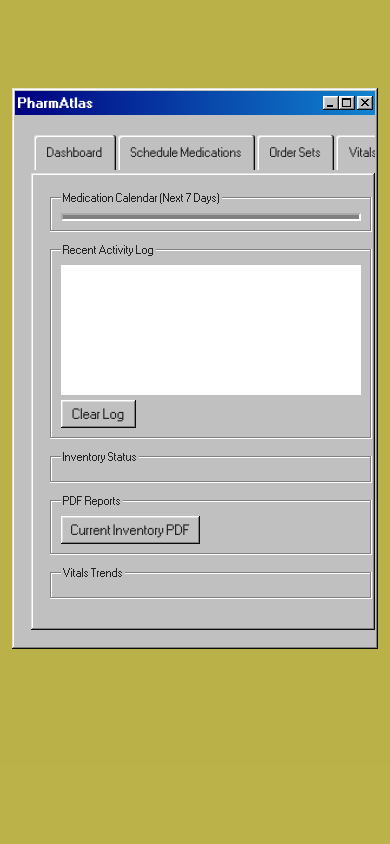
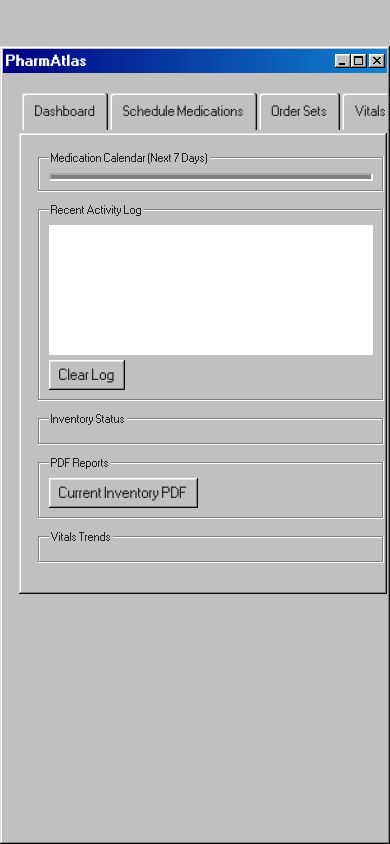
Before and after one commit to DanielAU11/pharm-atlas, an Electron app: page www/index.html in a window 390 px wide. Drawn offline with nearby package versions, Linux system fonts and the light colour scheme; no server answers.

Commit message:
Improve iPhone app shell and input zoom behavior

```diff
--- a/style.css
+++ b/style.css
@@ -206,34 +206,39 @@ fieldset {
     html {
         -webkit-text-size-adjust: 100%;
         min-height: 100%;
-        background-color: #aca22293;
+        background-color: #c0c0c0;
         overflow-x: hidden;
     }
 
     body {
         box-sizing: border-box;
         min-height: 100vh;
+        width: 100vw;
         margin: 0 !important;
-        padding-top: max(88px, calc(env(safe-area-inset-top) + 62px)) !important;
-        padding-right: max(12px, env(safe-area-inset-right)) !important;
-        padding-bottom: max(24px, env(safe-area-inset-bottom)) !important;
-        padding-left: max(12px, env(safe-area-inset-left)) !important;
-        font-size: 12px;
+        padding-top: max(46px, calc(env(safe-area-inset-top) + 8px)) !important;
+        padding-right: env(safe-area-inset-right) !important;
+        padding-bottom: env(safe-area-inset-bottom) !important;
+        padding-left: env(safe-area-inset-left) !important;
+        background-color: #c0c0c0 !important;
+        font-size: 13px;
         overflow-x: hidden;
     }
 
     body > .window {
-        width: calc(100vw - max(24px, calc(env(safe-area-inset-left) + env(safe-area-inset-right) + 24px))) !important;
-        max-width: 430px;
+        width: 100% !important;
+        max-width: none;
+        min-height: calc(100vh - max(46px, calc(env(safe-area-inset-top) + 8px)) - env(safe-area-inset-bottom));
         margin: 0 auto !important;
         overflow: hidden;
+        border-left: 0;
+        border-right: 0;
     }
 
     .window-body {
         width: 100%;
         min-width: 0;
         padding: 8px;
-        font-size: 12px;
+        font-size: 13px;
         overflow-x: hidden;
     }
 
@@ -272,7 +277,7 @@ fieldset {
     menu[role="tablist"] a {
         display: inline-block;
         padding: 5px 7px;
-        font-size: 12px;
+        font-size: 13px;
     }
 
     .title-bar {
@@ -280,7 +285,7 @@ fieldset {
     }
 
     .title-bar-text {
-        font-size: 13px;
+        font-size: 14px;
     }
 
     .field-row {
@@ -296,11 +301,16 @@ fieldset {
 
     input,
     select,
-    textarea,
+    textarea {
+        max-width: 100%;
+        font-size: 16px;
+        min-height: 28px;
+    }
+
     button {
         max-width: 100%;
-        font-size: 13px;
-        min-height: 28px;
+        font-size: 14px;
+        min-height: 30px;
     }
 
     button {
--- a/www/style.css
+++ b/www/style.css
@@ -206,34 +206,39 @@ fieldset {
     html {
         -webkit-text-size-adjust: 100%;
         min-height: 100%;
-        background-color: #aca22293;
+        background-color: #c0c0c0;
         overflow-x: hidden;
     }
 
     body {
         box-sizing: border-box;
         min-height: 100vh;
+        width: 100vw;
         margin: 0 !important;
-        padding-top: max(88px, calc(env(safe-area-inset-top) + 62px)) !important;
-        padding-right: max(12px, env(safe-area-inset-right)) !important;
-        padding-bottom: max(24px, env(safe-area-inset-bottom)) !important;
-        padding-left: max(12px, env(safe-area-inset-left)) !important;
-        font-size: 12px;
+        padding-top: max(46px, calc(env(safe-area-inset-top) + 8px)) !important;
+        padding-right: env(safe-area-inset-right) !important;
+        padding-bottom: env(safe-area-inset-bottom) !important;
+        padding-left: env(safe-area-inset-left) !important;
+        background-color: #c0c0c0 !important;
+        font-size: 13px;
         overflow-x: hidden;
     }
 
     body > .window {
-        width: calc(100vw - max(24px, calc(env(safe-area-inset-left) + env(safe-area-inset-right) + 24px))) !important;
-        max-width: 430px;
+        width: 100% !important;
+        max-width: none;
+        min-height: calc(100vh - max(46px, calc(env(safe-area-inset-top) + 8px)) - env(safe-area-inset-bottom));
         margin: 0 auto !important;
         overflow: hidden;
+        border-left: 0;
+        border-right: 0;
     }
 
     .window-body {
         width: 100%;
         min-width: 0;
         padding: 8px;
-        font-size: 12px;
+        font-size: 13px;
         overflow-x: hidden;
     }
 
@@ -272,7 +277,7 @@ fieldset {
     menu[role="tablist"] a {
         display: inline-block;
         padding: 5px 7px;
-        font-size: 12px;
+        font-size: 13px;
     }
 
     .title-bar {
@@ -280,7 +285,7 @@ fieldset {
     }
 
     .title-bar-text {
-        font-size: 13px;
+        font-size: 14px;
     }
 
     .field-row {
@@ -296,11 +301,16 @@ fieldset {
 
     input,
     select,
-    textarea,
+    textarea {
+        max-width: 100%;
+        font-size: 16px;
+        min-height: 28px;
+    }
+
     button {
         max-width: 100%;
-        font-size: 13px;
-        min-height: 28px;
+        font-size: 14px;
+        min-height: 30px;
     }
 
     button {
```
